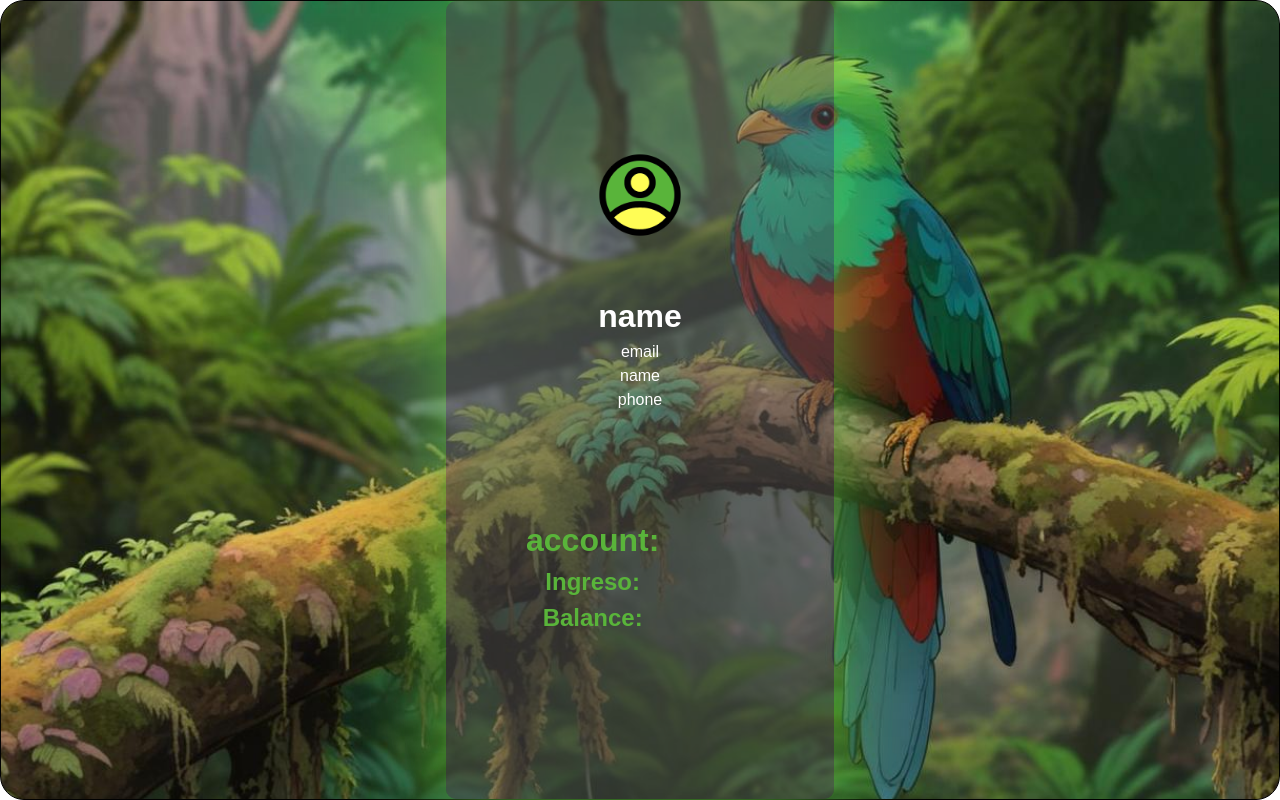
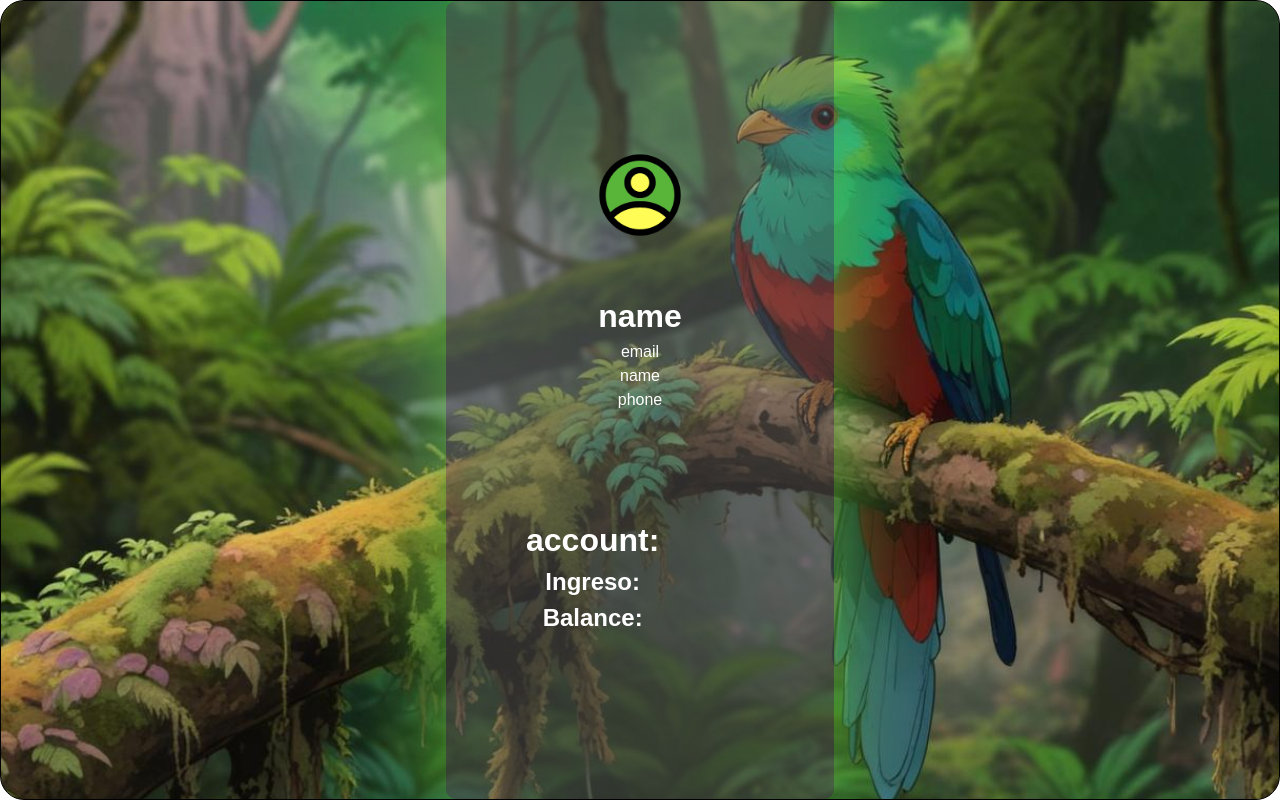
Before and after one commit to JTejaxun-2022229/React-Frontend-Banco, a React (Vite) app: page /user in a window 1280 px wide. Built offline with nearby package versions, Linux system fonts and the light colour scheme.

Commit message:
Se ajusta la imagen de fondo para que aparezca incluso con elementos que queden fuera de la pantalla

```diff
--- a/src/pages/userPage/userPage.css
+++ b/src/pages/userPage/userPage.css
@@ -12,6 +12,7 @@
     background-size: cover;
     background-repeat: no-repeat;
     background-position: center;
+    overflow: auto;
 }
 
 .user-container{
@@ -20,6 +21,7 @@
     background-color: rgba(83, 80, 80, 0.5);
     border-radius: 10px;
     box-shadow: 0 10px 100px rgba(89, 180, 58, 1);
+    overflow: auto;
 }
 
 img{
@@ -32,12 +34,17 @@
     padding: 3vh;
     color: white;
     text-align: center;
+    font-family: fantasy,'Gill Sans', 'Gill Sans MT', Calibri, 'Trebuchet MS', sans-serif;
 }
 
 .info-account{
     position: absolute;
     margin-top: 10vh;
     margin-right: 20%;
-    color: rgba(89,180,58,1);
+    color: #fff;
     text-align: center;
 }
+
+span{
+    color: rgba(89,180,58,1);
+}
```
